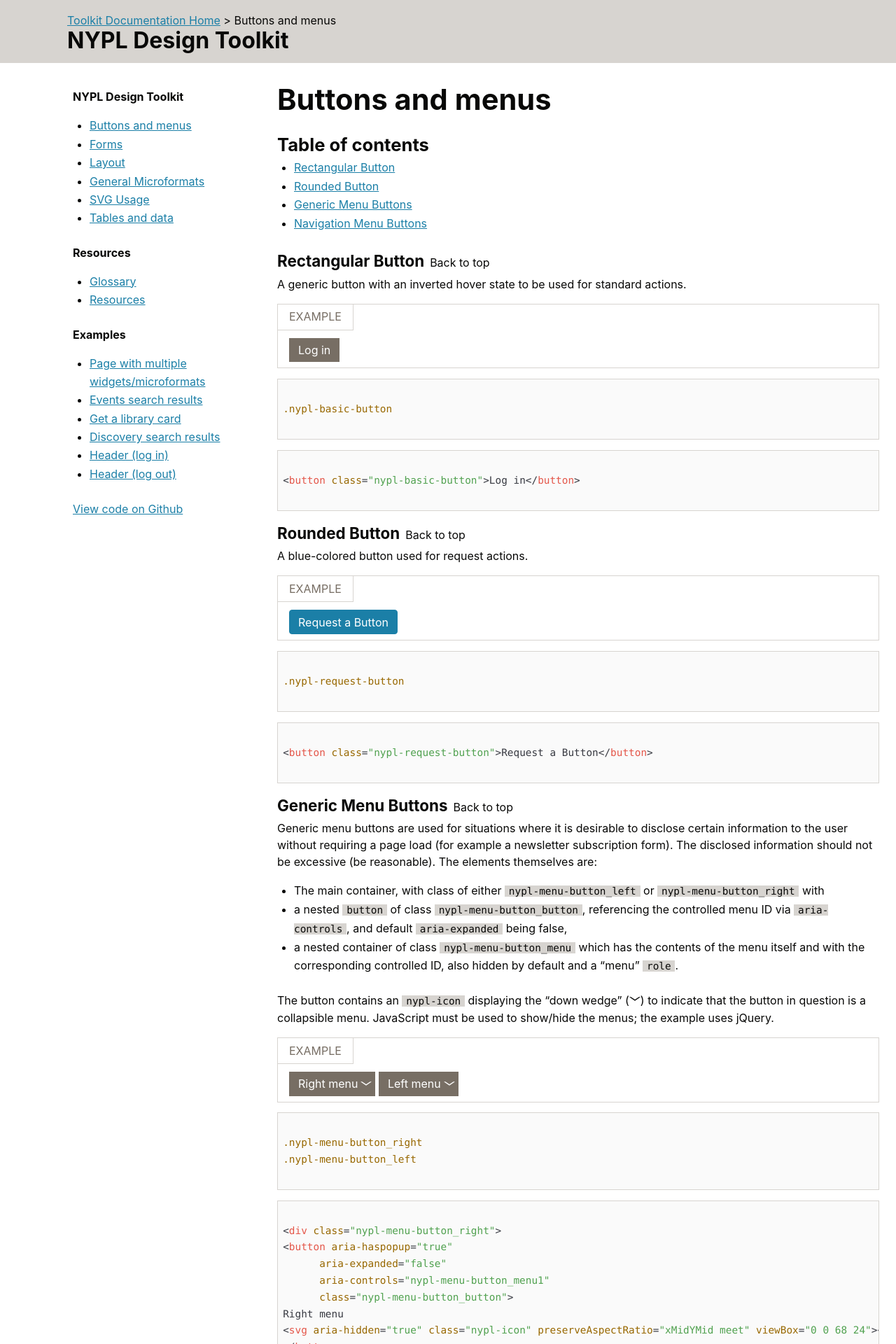
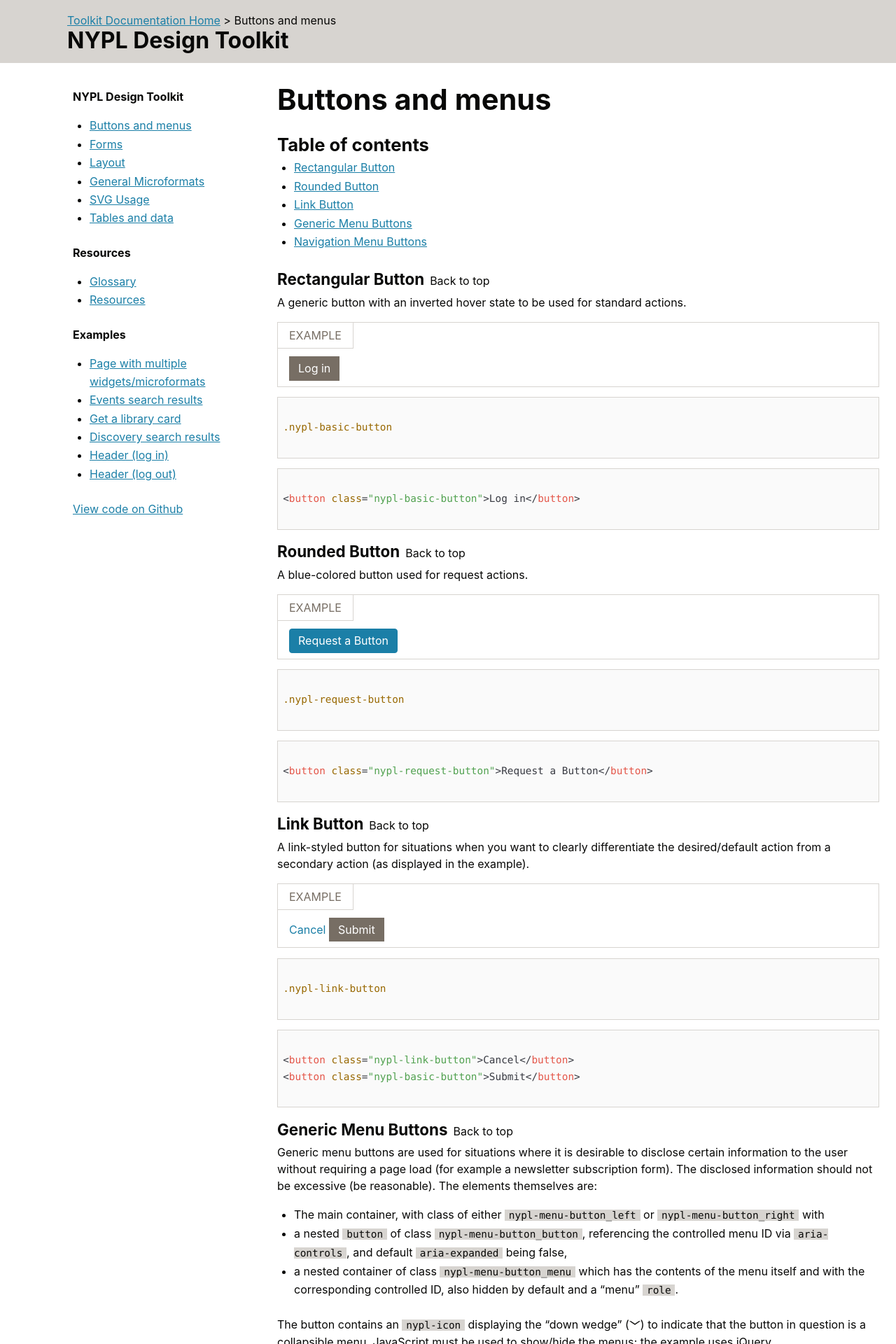
Before and after one commit to NYPL/design-toolkit, a Jekyll site: the page built from docs/_sections/buttons.html, in a window 1280 px wide. Shown: the top 1920 px of the page at 70% size. Built offline with Jekyll 4.4.1, drawn with Linux system fonts in a browser that asks for light colours; nearby versions of some CDN libraries.

Commit message:
:space_invader: added link button docs and example

```diff
--- a/docs/_sections/buttons.html
+++ b/docs/_sections/buttons.html
@@ -16,7 +16,6 @@
 &lt;button class=&quot;nypl-basic-button&quot;&gt;Log in&lt;/button&gt;
 </code></pre>
 
-
 <h3 id="requestButton">Rounded Button</h3>
 <p>A blue-colored button used for request actions.</p>
   <div class="nypl-toolkit-example">
@@ -30,6 +29,20 @@
 &lt;button class=&quot;nypl-request-button&quot;&gt;Request a Button&lt;/button&gt;
 </code></pre>
 
+<h3 id="linkButton">Link Button</h3>
+<p>A link-styled button for situations when you want to clearly differentiate the desired/default action from a secondary action (as displayed in the example).</p>
+  <div class="nypl-toolkit-example">
+  <span class="nypl-example-text">Example</span>
+<button class="nypl-link-button">Cancel</button>
+<button class="nypl-basic-button">Submit</button>
+  </div>
+  <pre><code class="scss">
+.nypl-link-button
+  </code></pre>
+  <pre><code class="html">
+&lt;button class=&quot;nypl-link-button&quot;&gt;Cancel&lt;/button&gt;
+&lt;button class=&quot;nypl-basic-button&quot;&gt;Submit&lt;/button&gt;
+</code></pre>
 
 <h3 id="menuButton">Generic Menu Buttons</h3>
 <p>Generic menu buttons are used for situations where it is desirable to disclose certain information to the user without requiring a page load (for example a newsletter subscription form). The disclosed information should not be excessive (be reasonable). The elements themselves are:</p>
--- a/docs/css/example-styles.css
+++ b/docs/css/example-styles.css
@@ -1688,6 +1688,14 @@
       float: none;
       width: auto; } }
 
+.nypl-link-button {
+  background: none;
+  border: 0;
+  color: #1b7fa7;
+  cursor: pointer;
+  font: inherit;
+  padding: 0; }
+
 .nypl-basic-button {
   background-color: #776e64;
   border: 0.0625rem solid #776e64;
--- a/docs/example_card.html
+++ b/docs/example_card.html
@@ -334,6 +334,7 @@
                 </label>
               </div>
             </fieldset>
+            <button class="nypl-link-button" id="prev-2">Previous</button>
             <input type="button" id="step-2_submit" class="nypl-basic-button" value="Continue">
             </div>
 
@@ -423,6 +424,7 @@
                 <input id="phone-text2" type="text">
               </div>
             </fieldset>
+            <button class="nypl-link-button" id="prev-3">Previous</button>
             <input type="submit" id="card-submit-main" class="nypl-basic-button" value="Apply">
             </div>
 
--- a/docs/js/header.js
+++ b/docs/js/header.js
@@ -3,15 +3,25 @@
 function init() {
   $(".hidden").hide();
   $("#step-2, #step-3").hide();
-  $("#step-1_submit").click(function () {
+  $("#step-1_submit").click(function (e) {
     $("#step-2").show();
     $("#step-1").hide();
     document.location = "#step-2";
   })
-  $("#step-2_submit").click(function () {
+  $("#step-2_submit").click(function (e) {
     $("#step-3").show();
     $("#step-2").hide();
     document.location = "#step-3";
+  })
+  $("#prev-2").click(function (e) {
+    console.log("1");
+    $("#step-1").show();
+    $("#step-2").hide();
+  })
+  $("#prev-3").click(function (e) {
+    console.log("2");
+    $("#step-2").show();
+    $("#step-3").hide();
   })
   $(".nypl-navigation-button_button").on("click touchend", function(e) {
     e.preventDefault();
--- a/sass/_toolkit.scss
+++ b/sass/_toolkit.scss
@@ -18,6 +18,10 @@
 @import "tables-results";
 @import "buttons";
 @import "footer";
+
+.nypl-link-button {
+  @include link-button;
+}
 
 .nypl-basic-button {
   @include basic-button;
```
Also changed, not shown: docs/css/example-search-styles.css (+8 -0 lines), sass/_buttons.scss (+9 -0 lines).
